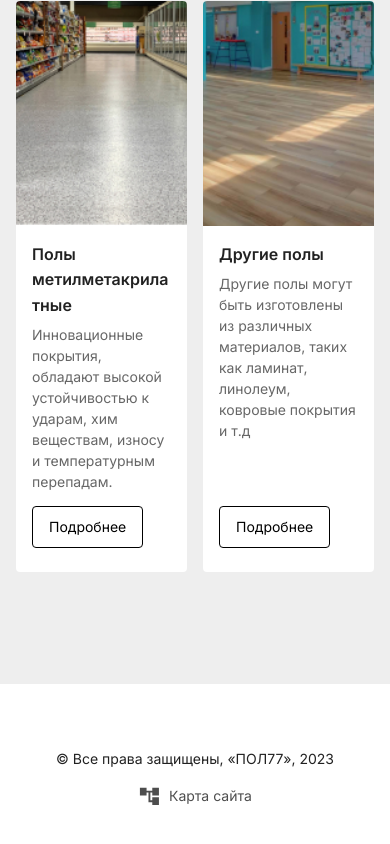
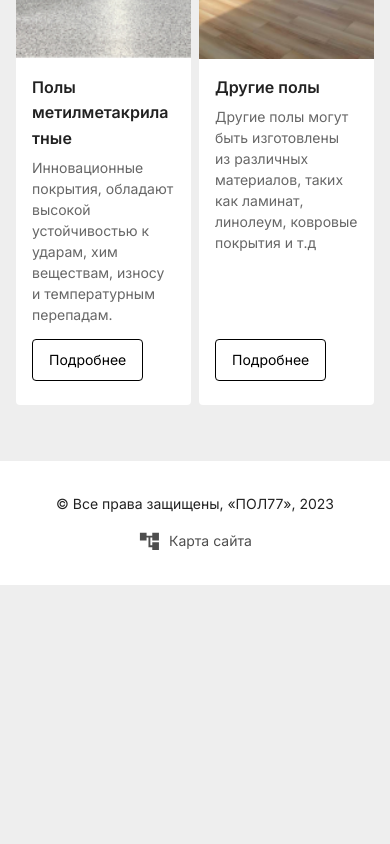
Before and after one commit to ntleek1/prompol77, a Next.js app: page /promyshlennye-poly in a window 390 px wide. Shown: the part 3809-4653 px from the top of the page. After the commit the page ends 4394 px from the top, so only its background shows below. Built offline with nearby package versions, Linux system fonts and the light colour scheme.

Commit message:
Reduce spacing for mobile version

```diff
--- a/components/CallUsBanner/styles.ts
+++ b/components/CallUsBanner/styles.ts
@@ -3,7 +3,6 @@ import { useTheme, Theme, createStyles } from "@mui/material/styles";
 const callUsBannerStyles = (theme: Theme) =>
   createStyles({
     sxCallUsBanner: {
-      py: theme.spacing(6),
       backgroundImage: `url(/images/banner.jpg)`,
       backgroundSize: "cover",
       backgroundPosition: "center",
--- a/components/Card/CardHover.tsx
+++ b/components/Card/CardHover.tsx
@@ -4,7 +4,7 @@ import MuiCard from "@mui/material/Card";
 import MuiCardMedia from "@mui/material/CardMedia";
 import MuiCardContent from "@mui/material/CardContent";
 import { useCardHoverStyles } from "./styles";
-import { Typography } from "@mui/material";
+import { Typography, SxProps } from "@mui/material";
 
 interface CardHoverProps {
   imageSrc: string;
@@ -13,6 +13,7 @@ interface CardHoverProps {
   description: string;
   type: string;
   square: string;
+  sx?: SxProps;
 }
 
 const CardHover: React.FC<CardHoverProps> = ({
@@ -22,11 +23,12 @@ const CardHover: React.FC<CardHoverProps> = ({
   description,
   type,
   square,
+  sx,
 }): React.ReactElement => {
   const { CSSCardHover, CSSCardHoverContent } = useCardHoverStyles();
 
   return (
-    <MuiCard sx={CSSCardHover}>
+    <MuiCard sx={{ ...CSSCardHover, ...sx }}>
       <Box position="relative">
         <MuiCardMedia component="img" image={imageSrc} />
       </Box>
--- a/components/Footer/styles.ts
+++ b/components/Footer/styles.ts
@@ -7,7 +7,8 @@ const FooterStyles = (theme: Theme) =>
       ".footer__Flexbox": {
         justifyContent: "space-between",
         display: "flex",
-        py: 8,
+        mt: 4,
+        py: 4,
         gap: 2,
         [theme.breakpoints.down("md")]: {
           flexDirection: "column",
--- a/components/Hero/styles.ts
+++ b/components/Hero/styles.ts
@@ -1,6 +1,5 @@
 import { Theme, useTheme, createStyles } from "@mui/material/styles";
 import { keyframes } from "@emotion/react";
-import { th } from "date-fns/locale";
 import { APPBAR_HEIGHT } from "../Header/styles";
 
 const floatAnimation = keyframes`
@@ -22,7 +21,6 @@ const HeroStyles = (theme: Theme) =>
       flexDirection: "column",
       gap: theme.spacing(1),
       justifyContent: "space-evenly",
-      py: 6,
       color: theme.palette.common.white,
       backgroundImage: `url(/images/pictures.png)`,
       backgroundSize: "cover",
--- a/components/Service/Service.tsx
+++ b/components/Service/Service.tsx
@@ -26,7 +26,7 @@ const Service: React.FC<ServiceProps> = ({ headerVariant = "h2", limit }) => {
         <Typography variant={headerVariant}>{header}</Typography>
         <Typography variant="body2">{description}</Typography>
         <Box className="service-GridWrapper">
-          <Grid container spacing={{ xs: 2, lg: 3 }}>
+          <Grid container spacing={{ xs: 1, md: 2 }}>
             {data.map(({ title, description, url, imageSrc }, index) => (
               <Grid xs={6} key={index}>
                 <Card
@@ -41,7 +41,7 @@ const Service: React.FC<ServiceProps> = ({ headerVariant = "h2", limit }) => {
           </Grid>
         </Box>
         {limit !== undefined ? (
-          <Box textAlign="center">
+          <Box className="button-buttonWrapper">
             <Link href={Routes.Service} passHref>
               <Button
                 color="error"
--- a/components/Service/styles.ts
+++ b/components/Service/styles.ts
@@ -3,18 +3,14 @@ import { useTheme, createStyles, Theme } from "@mui/material/styles";
 const ServiceStyles = (theme: Theme) =>
   createStyles({
     sxService: {
-      py: 6,
       backgroundColor: theme.palette.grey[200],
-
       "& .service-Container": {
         display: "flex",
         flexDirection: "column",
         gap: 4,
-        pb: 4,
 
         "& .service-GridWrapper": {
           position: "relative",
-          my: 4,
 
           "&::before": {
             content: '""',
--- a/themes/base/global.ts
+++ b/themes/base/global.ts
@@ -14,6 +14,14 @@ export const globalStyles = {
   },
   main: {
     minHeight: "100vh",
+  },
+  section: {
+    paddingTop: DefaultTheme.spacing(6),
+    paddingBottom: DefaultTheme.spacing(6),
+    [DefaultTheme.breakpoints.down("md")]: {
+      paddingTop: DefaultTheme.spacing(3),
+      paddingBottom: DefaultTheme.spacing(3),
+    },
   },
   img: {
     maxWidth: "100%",
@@ -50,7 +58,12 @@ export const globalStyles = {
       clear: "both",
     },
   },
-  "@media (min-width: 768px)": {
+  ".button-buttonWrapper": {
+    textAlign: "center",
+    paddingTop: DefaultTheme.spacing(3),
+    paddingBottom: DefaultTheme.spacing(3),
+  },
+  [DefaultTheme.breakpoints.down("md")]: {
     ".float-left": {
       float: "left",
       marginRight: "3rem",
@@ -62,7 +75,7 @@ export const globalStyles = {
       marginBottom: "2rem",
     },
   },
-  "@media (max-width: 767px)": {
+  [DefaultTheme.breakpoints.down("md")]: {
     img: {
       width: "100%",
     },
```
Also changed, not shown: components/About/About.tsx (+10 -14 lines), components/About/styles.ts (+12 -10 lines), components/Contacts/styles.ts (+6 -8 lines).
